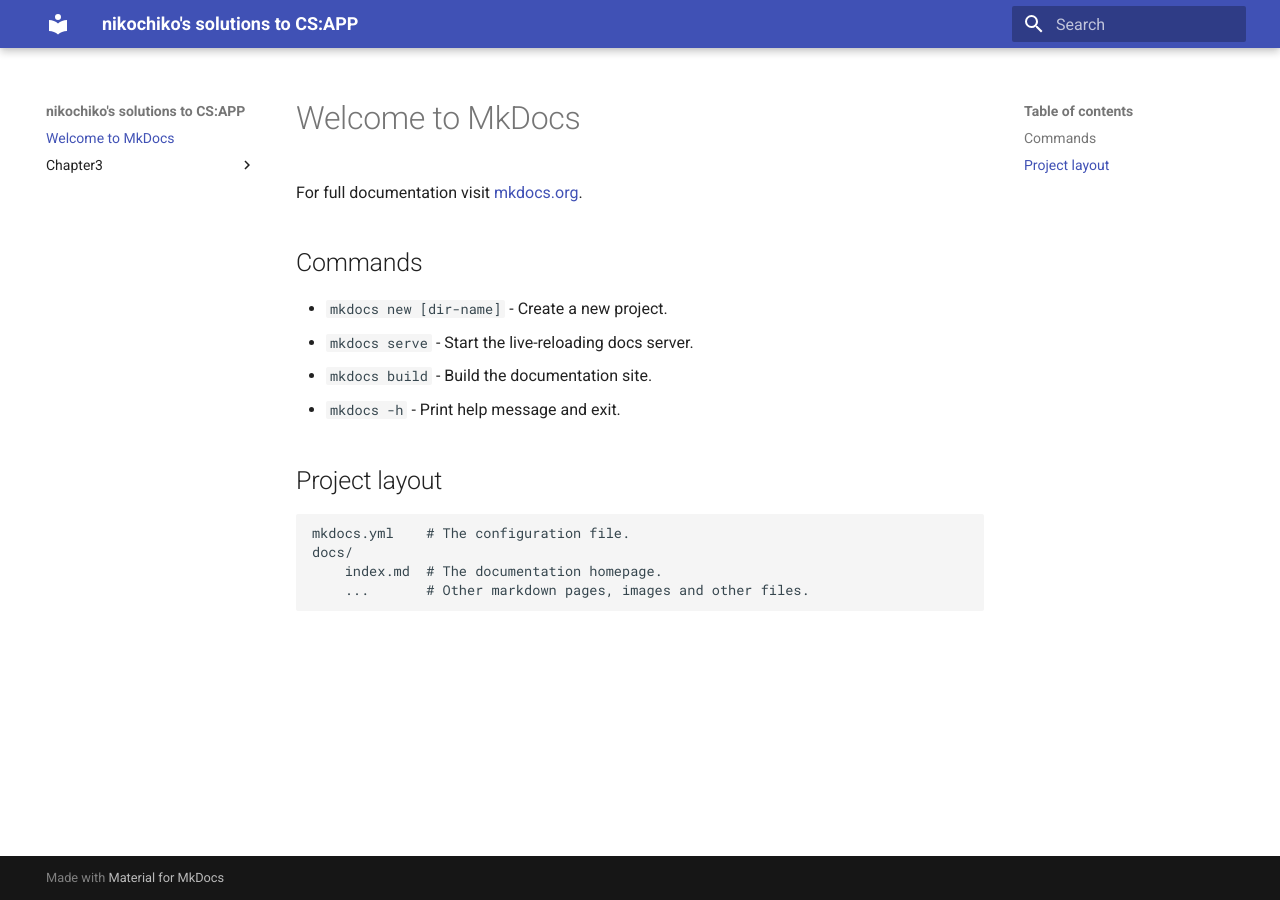
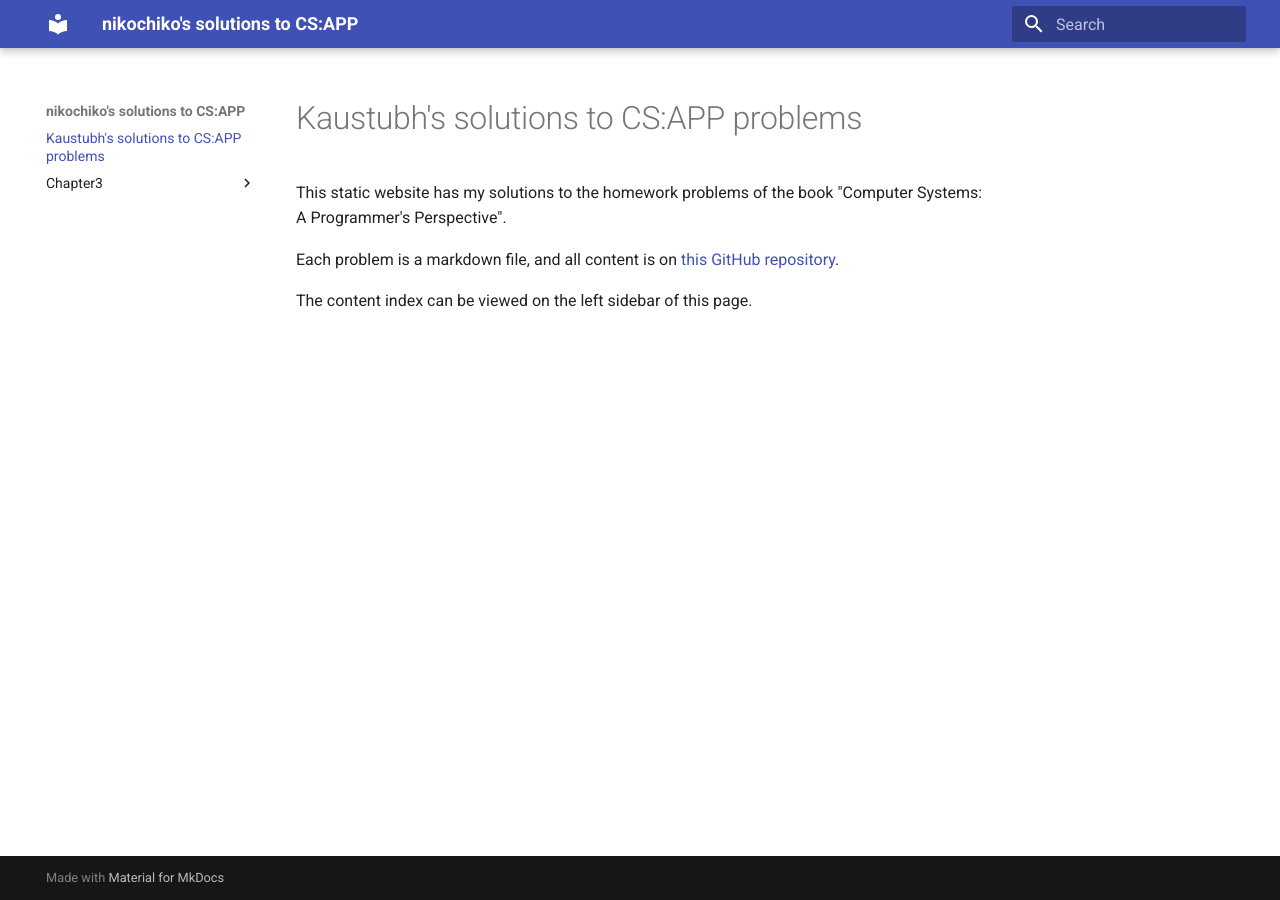
Before and after one commit to nikochiko/csapp-3e, an MkDocs documentation site: the page built from docs/index.md, in a window 1280 px wide. Built offline with MkDocs 1.6.1 and Material for MkDocs 9.7.7, drawn with Linux system fonts in a browser that asks for light colours; nearby versions of some CDN libraries.

Commit message:
add index

```diff
--- a/docs/index.md
+++ b/docs/index.md
@@ -1,17 +1,8 @@
-# Welcome to MkDocs
+# Kaustubh's solutions to CS:APP problems
 
-For full documentation visit [mkdocs.org](https://www.mkdocs.org).
+This static website has my solutions to the homework
+problems of the book "Computer Systems: A Programmer's Perspective".
 
-## Commands
+Each problem is a markdown file, and all content is on [this GitHub repository](https://github.com/nikochiko/csapp-3e).
 
-* `mkdocs new [dir-name]` - Create a new project.
-* `mkdocs serve` - Start the live-reloading docs server.
-* `mkdocs build` - Build the documentation site.
-* `mkdocs -h` - Print help message and exit.
-
-## Project layout
-
-    mkdocs.yml    # The configuration file.
-    docs/
-        index.md  # The documentation homepage.
-        ...       # Other markdown pages, images and other files.
+The content index can be viewed on the left sidebar of this page.
```
